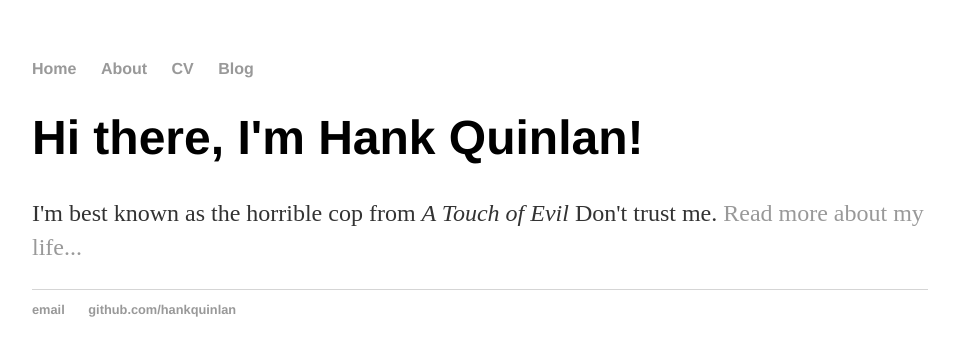
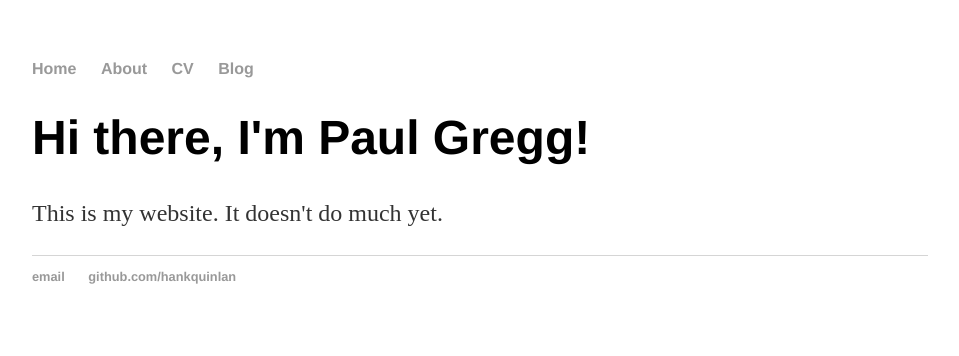
Before and after one commit to paulnakai/paulnakai.github.io, a Jekyll site: the page built from index.html, in a window 1280 px wide. Shown: the top 356 px of the page, without its empty margins (160-1119 px from the left). Built offline with Jekyll 4.4.1, drawn with Linux system fonts in a browser that asks for light colours.

Commit message:
changed name

```diff
--- a/index.html
+++ b/index.html
@@ -1,8 +1,8 @@
 ---
 layout: default
-title: Hank Quinlan, Horrible Cop
+title: Paul Gregg
 ---
 <div class="blurb">
-	<h1>Hi there, I'm Hank Quinlan!</h1>
-	<p>I'm best known as the horrible cop from <em>A Touch of Evil</em> Don't trust me. <a href="/about">Read more about my life...</a></p>
-</div><!-- /.blurb -->
+	<h1>Hi there, I'm Paul Gregg!</h1>
+	<p>This is my website. It doesn't do much yet.</p>
+</div>
```
